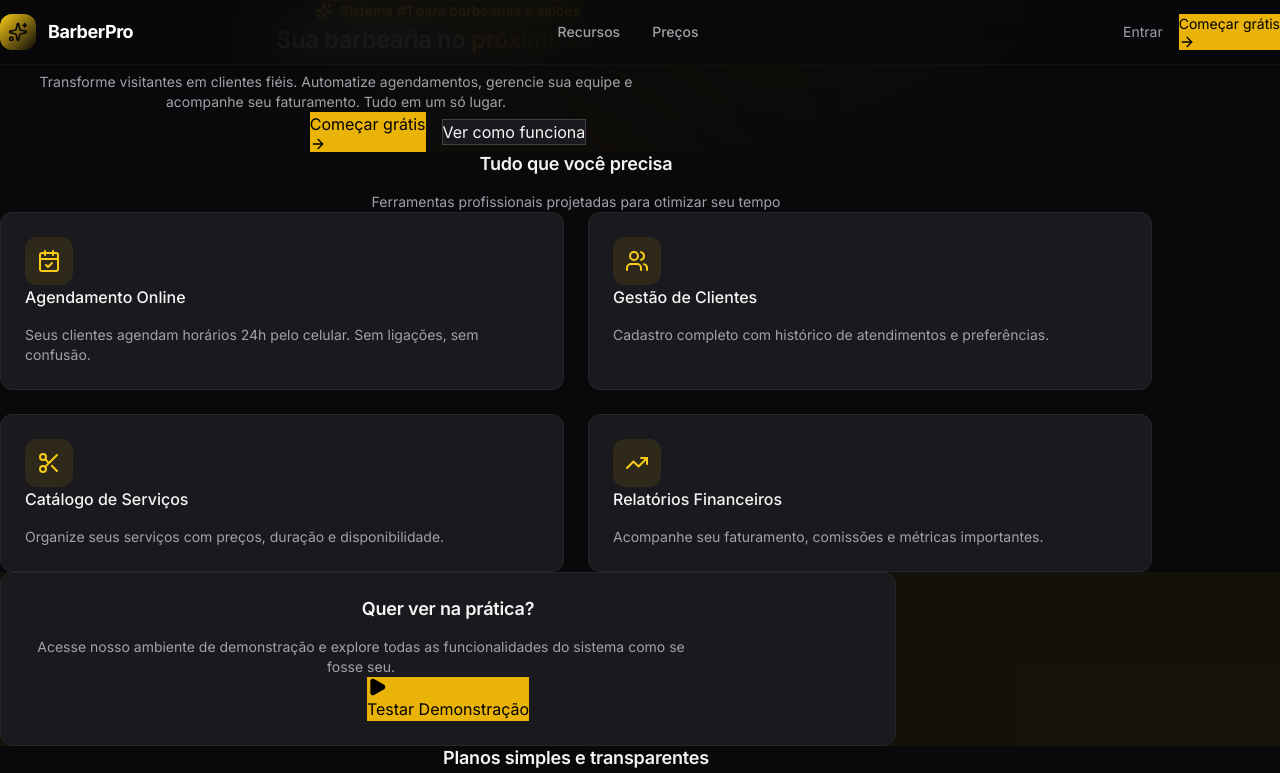
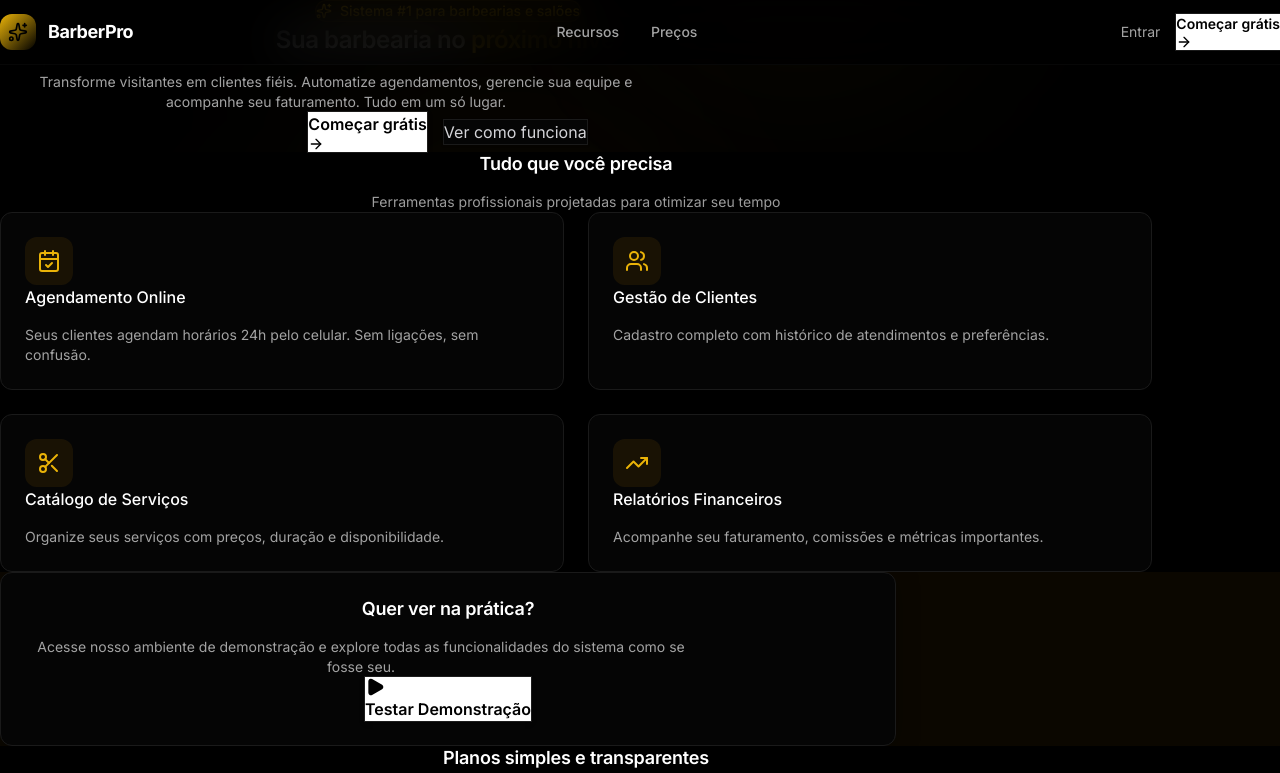
Before and after one commit to Fernaldinho/projeto-barbearia, a React (Vite) app: page / in a window 1280 px wide. Shown: the top 773 px of the page. Built offline with nearby package versions, Linux system fonts and the light colour scheme; no server answers.

Commit message:
style: ultra sleek Linear/Notion dark aesthetic update

```diff
--- a/src/index.css
+++ b/src/index.css
@@ -6,31 +6,23 @@
 
  @theme {
    /* Colors */
-   --color-primary-400: #facc15;
-   --color-primary-500: #eab308;
+   --color-primary-400: #eab308;
+   --color-primary-500: #ca8a04;
 
-   --color-dark-950: #09090b;
-   /* App Bg */
-   --color-dark-900: #121214;
-   /* Sidebar/Navbar */
-   --color-dark-800: #1a1a1e;
-   /* Cards/Modals */
-   --color-dark-700: #27272a;
-   /* Borders */
-   --color-dark-600: #3f3f46;
-   /* Input borders */
-   --color-dark-500: #52525b;
-   /* Muted */
-   --color-dark-400: #71717a;
-   /* Secondary text */
-   --color-dark-300: #a1a1aa;
-   /* Body text */
+   /* Ultra Sleek Dark Mode (Linear / Stripe style) */
+   --color-dark-950: #000000; /* App Bg - Pitch Black */
+   --color-dark-900: #050505; /* Sidebar/Navbar */
+   --color-dark-800: #0a0a0a; /* Cards/Modals */
+   --color-dark-700: #1a1a1a; /* Subtle Borders */
+   --color-dark-600: #262626; /* Input borders / Hover */
+   --color-dark-500: #404040; /* Muted */
+   --color-dark-400: #737373; /* Secondary text */
+   --color-dark-300: #a3a3a3; /* Body text */
    --color-dark-200: #d4d4d8;
-   --color-dark-100: #f4f4f5;
-   /* Titles */
+   --color-dark-100: #ffffff; /* Titles - Pure White */
 
    --color-danger-500: #ef4444;
-   --color-success-500: #22c55e;
+   --color-success-500: #10b981;
    --color-info-500: #3b82f6;
 
    /* Spacing */
@@ -122,11 +114,11 @@
 
  /* Cards */
  .card {
-   background: var(--color-dark-800);
+   background: var(--color-dark-900);
    border: 1px solid var(--color-dark-700);
    border-radius: 12px;
    padding: 24px;
-   box-shadow: 0 1px 3px rgba(0, 0, 0, 0.1);
+   box-shadow: 0 4px 24px -4px rgba(0, 0, 0, 0.5);
  }
 
  .card-sm {
@@ -156,7 +148,7 @@
    padding: 0 16px;
    height: 40px;
    border-bottom: 1px solid var(--color-dark-700);
-   background: var(--color-dark-900);
+   background: transparent;
  }
 
  td {
@@ -187,13 +179,14 @@
    height: 40px;
    padding: 0 12px;
    background: var(--color-dark-900);
-   border: 1px solid var(--color-dark-600);
+   border: 1px solid var(--color-dark-700);
    border-radius: 8px;
    color: var(--color-dark-100);
    font-size: 14px;
    font-family: inherit;
    transition: all 0.2s ease;
    outline: none;
+   box-shadow: 0 1px 2px rgba(0,0,0,0.2) inset;
  }
 
  .input-field:focus {
@@ -243,24 +236,28 @@
  }
 
  .btn-primary {
-   background: var(--color-primary-500);
-   color: #000000;
+   background: var(--color-dark-100);
+   color: var(--color-dark-950);
    border: none;
+   font-weight: 600;
+   box-shadow: 0 0 0 1px rgba(255,255,255,0.1), 0 2px 4px rgba(0,0,0,0.5);
  }
 
  .btn-primary:not(:disabled):hover {
-   background: var(--color-primary-400);
+   background: #e5e5e5;
  }
 
  .btn-secondary {
-   background: var(--color-dark-800);
-   color: var(--color-dark-100);
-   border: 1px solid var(--color-dark-600);
+   background: var(--color-dark-900);
+   color: var(--color-dark-200);
+   border: 1px solid var(--color-dark-700);
+   box-shadow: 0 1px 2px rgba(0,0,0,0.2);
  }
 
  .btn-secondary:not(:disabled):hover {
-   background: var(--color-dark-700);
-   border-color: var(--color-dark-500);
+   background: var(--color-dark-800);
+   border-color: var(--color-dark-600);
+   color: var(--color-dark-100);
  }
 
  .btn-danger {
```
